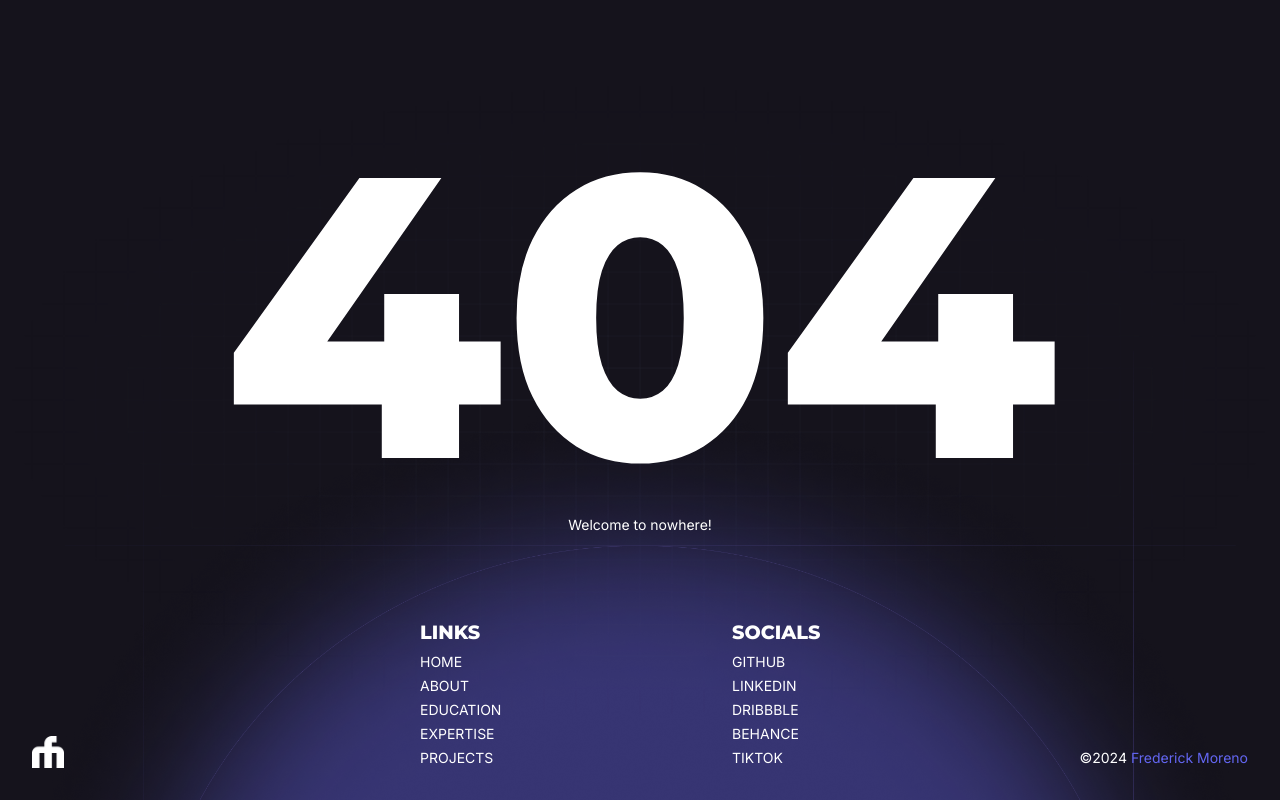
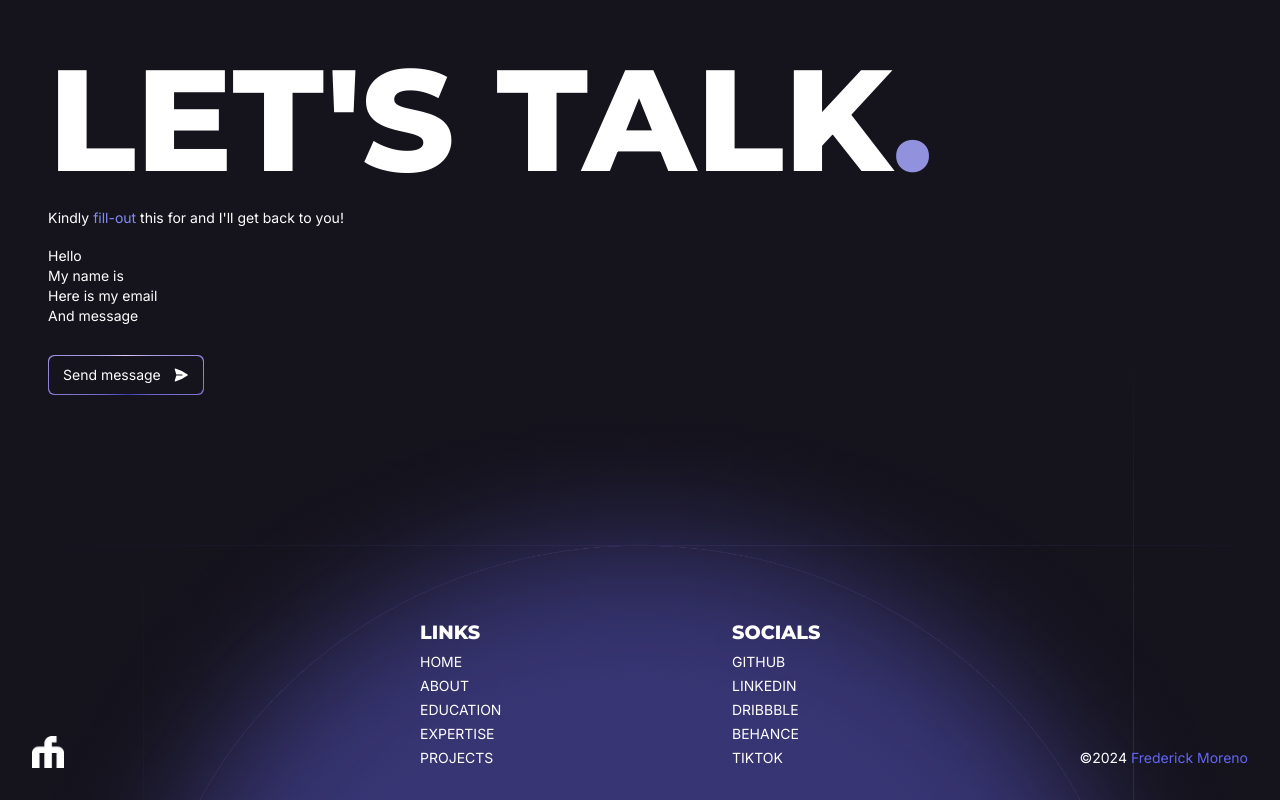
Before and after one commit to fwedwicc/FM-Portfolio, a React (Vite) app: page /FM-Portfolio/contact in a window 1280 px wide. Before the commit this address had no page. Built offline with nearby package versions, Linux system fonts and the light colour scheme.

Commit message:
Add Contact page and update routing to include it

```diff
--- a/src/main.jsx
+++ b/src/main.jsx
@@ -1,7 +1,7 @@
 import React from 'react'
 import ReactDOM from 'react-dom/client'
 import { createBrowserRouter, RouterProvider } from "react-router-dom";
-import { NoPage, Home, AllProjects, ProjectOverview } from './pages/index.js';
+import { NoPage, Home, AllProjects, ProjectOverview, Contact } from './pages/index.js';
 import { ProjectOverviewData } from './constants/index.js';
 import App from './App.jsx'
 import './index.css'
@@ -26,6 +26,10 @@ const router = createBrowserRouter([
         element: <ProjectOverview projects={projects} />,
       },
       {
+        path: "/FM-Portfolio/contact",
+        element: <Contact />,
+      },
+      {
         path: "*",
         element: <NoPage />,
       },
--- /dev/null
+++ b/src/pages/Contact.jsx
@@ -0,0 +1,58 @@
+import React from 'react'
+import Footer from '../components/Footer'
+import Button from '../components/Button'
+import { glow05 } from '../assets'
+import { ContactData } from '../constants'
+
+const Contact = () => {
+  const contacts = ContactData[0];
+  const renderLink = (link) => (
+    <a
+      href={`#${link.id}`}
+      className='lg:text-sm text-[12px]'
+    >
+      {link.title}
+    </a>
+  );
+
+  return (
+    <div className='flex justify-center items-center md:h-screen h-auto md:p-[2rem] p-4 relative'>
+      <div className='h-full w-full grid grid-rows-6 z-20'>
+        <div className='row-span-4 rounded-md p-4 text-white'>
+          <div className='space-y-4'>
+            <div>
+              <h1 className='uppercase font-black text-[3rem] lg:text-[9rem] md:text-nowrap text-wrap whitespace-nowrap leading-none' id=''>Let's talk<span className='text-[#9291DD]'>.</span></h1>
+            </div>
+            <ul className='space-y-1.5 pb-[0.8rem] '>
+              <li className='block'>
+                <p className='font-medium'>Kindly <span className='text-indigo-400'>fill-out</span> this for and I'll get back to you!</p>
+              </li>
+
+
+              <div className='pt-3'>
+                <p>Hello</p>
+                <p>My name is</p>
+                <p>Here is my email</p>
+                <p>And message</p>
+              </div>
+            </ul>
+            <div className=''>
+              <Button text={'Send message'} styles={'hover:bg-[#100E16]'}>
+                <svg xmlns="http://www.w3.org/2000/svg" viewBox="0 0 24 24" fill="currentColor" className="w-4 h-4">
+                  <path d="M3.478 2.404a.75.75 0 0 0-.926.941l2.432 7.905H13.5a.75.75 0 0 1 0 1.5H4.984l-2.432 7.905a.75.75 0 0 0 .926.94 60.519 60.519 0 0 0 18.445-8.986.75.75 0 0 0 0-1.218A60.517 60.517 0 0 0 3.478 2.404Z" />
+                </svg>
+              </Button>
+            </div>
+          </div>
+        </div>
+        <div className='row-span-2 flex items-end'>
+          <Footer link={renderLink} />
+        </div>
+      </div>
+      <img src={glow05} alt="Glow eclipse" className='absolute bottom-0' id='' />
+    </div>
+
+  )
+}
+
+export default Contact
--- a/src/pages/index.js
+++ b/src/pages/index.js
@@ -2,10 +2,12 @@ import Home from './Home'
 import AllProjects from './AllProjects'
 import NoPage from './NoPage'
 import ProjectOverview from './ProjectOverview'
+import Contact from './Contact'
 
 export {
   Home,
   AllProjects,
   NoPage,
-  ProjectOverview
+  ProjectOverview,
+  Contact,
 }
```
